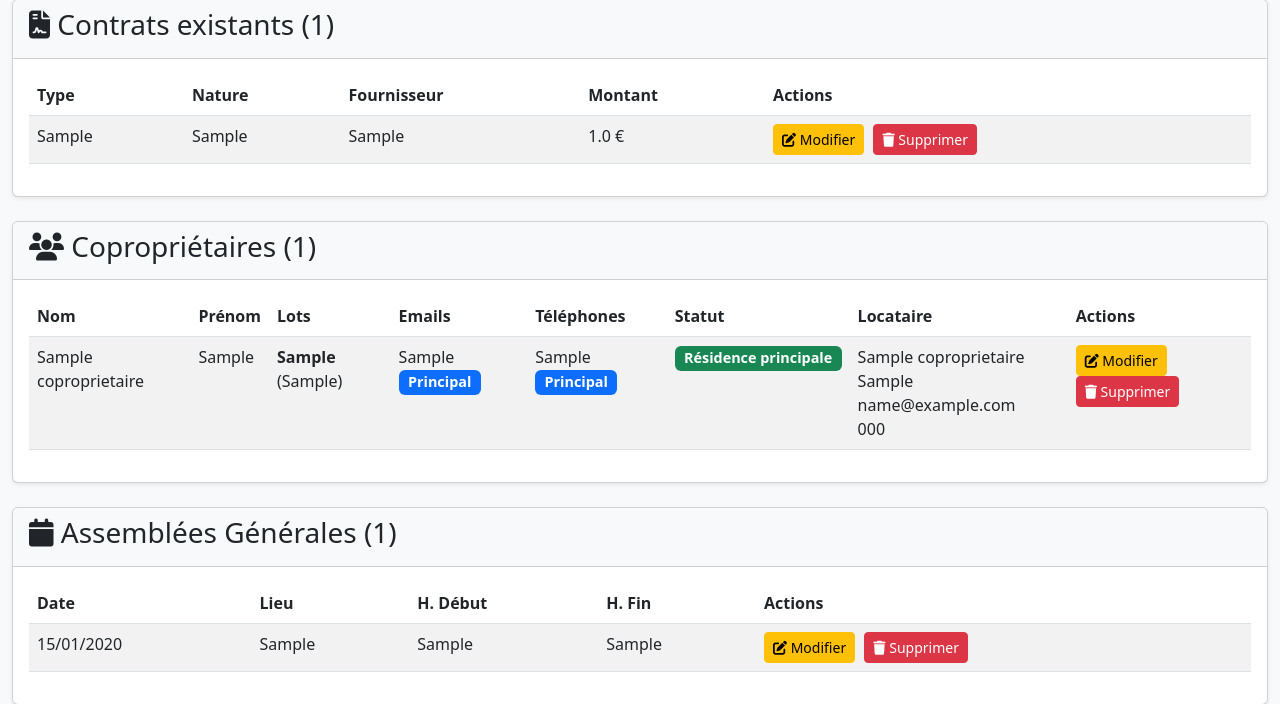
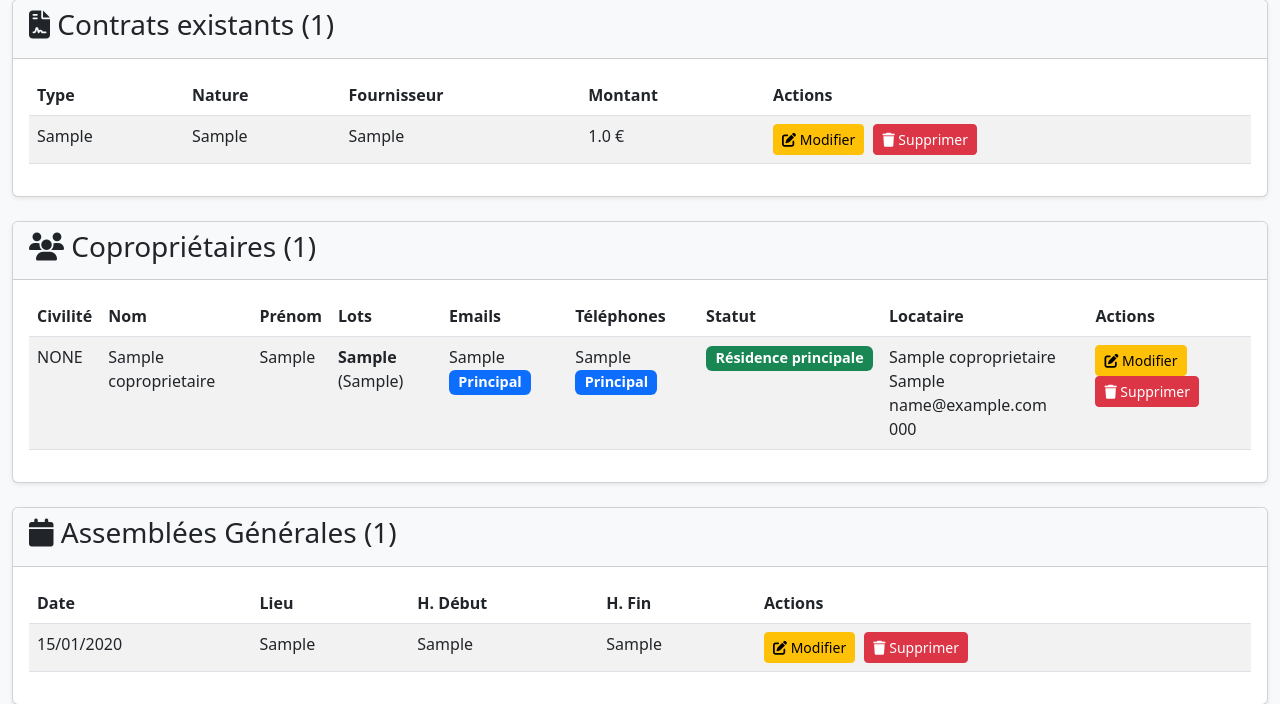
Before and after one commit to Keko-creator/copro_manager, a Flask app: page /copropriete/1 in a window 1280 px wide. Shown: the part 754-1458 px from the top of the page. Run offline with Flask 3, Linux system fonts and the light colour scheme; tables that the repository leaves empty hold one stand-in row (values such as "Sample post").

Commit message:
Ajout de la colonne Civilité dans la liste des copropriétaires
Co-authored-by: Keko-creator <Keko-creator@users.noreply.github.com>

```diff
--- a/copro_manager/templates/copropriete.html
+++ b/copro_manager/templates/copropriete.html
@@ -161,6 +161,7 @@
             <table class="table table-striped">
                 <thead>
                     <tr>
+                        <th>Civilité</th>
                         <th>Nom</th>
                         <th>Prénom</th>
                         <th>Lots</th>
@@ -174,6 +175,7 @@
                 <tbody>
                     {% for cp in coproprietaires %}
                     <tr>
+                        <td>{{ cp.civilite.libelle if cp.civilite else 'NONE' }}</td>
                         <td>{{ cp.nom }}</td>
                         <td>{{ cp.prenom }}</td>
 
```
